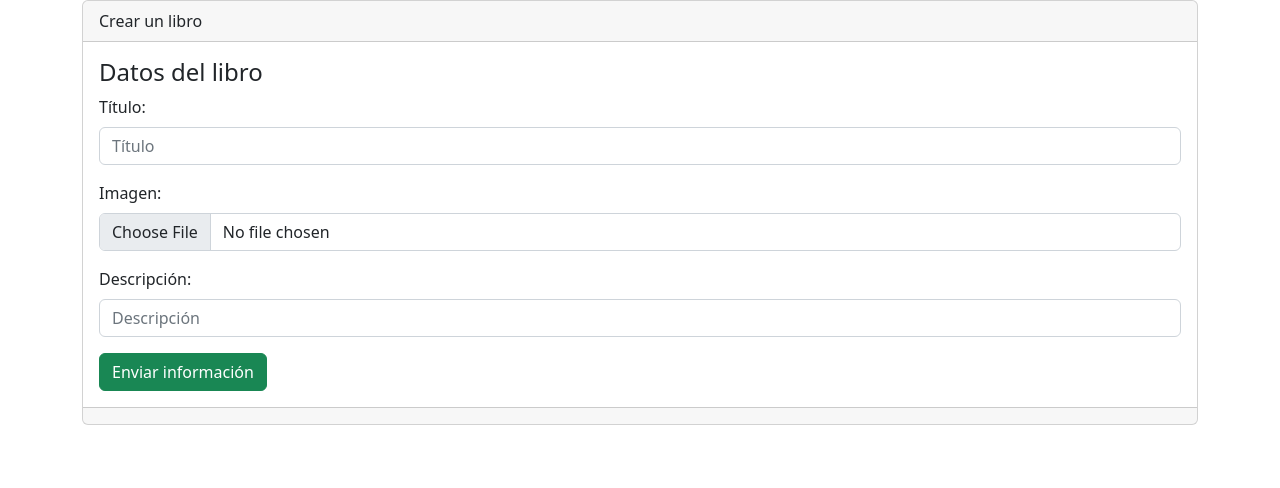
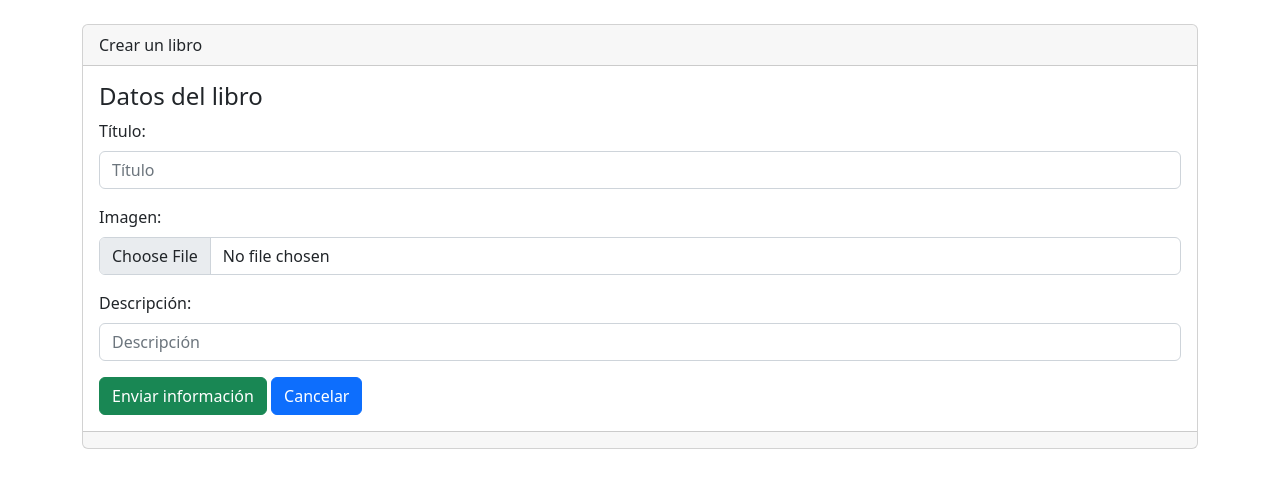
Before and after one commit to haroldadrada/libreria_crud_django, a Django app: page /libros/crear/ in a window 1280 px wide. Shown: the part 56-544 px from the top of the page. Run offline with Django 4.2, Linux system fonts and the light colour scheme; parts of the project's set-up code (start-up, migrations or seed data) failed here and were passed over.

Commit message:
Ajustes finales y cierre

```diff
--- a/sistema/libreria/templates/base.html
+++ b/sistema/libreria/templates/base.html
@@ -23,6 +23,7 @@
     <div class="container">
         <div class="row">
             <div class="col-12">
+              <br/>
                 {% block contenido %}  {% endblock  %}
             </div>
         </div>
--- a/sistema/libreria/templates/libreria/form.html
+++ b/sistema/libreria/templates/libreria/form.html
@@ -23,5 +23,6 @@
   {% endfor %}
 
   <input name="" id="" class="btn btn-success" type="submit" value="Enviar información">
+  <a name="" id="" class="btn btn-primary" href="{% url 'libros' %}" role="button">Cancelar</a>
 
 </form>
```
